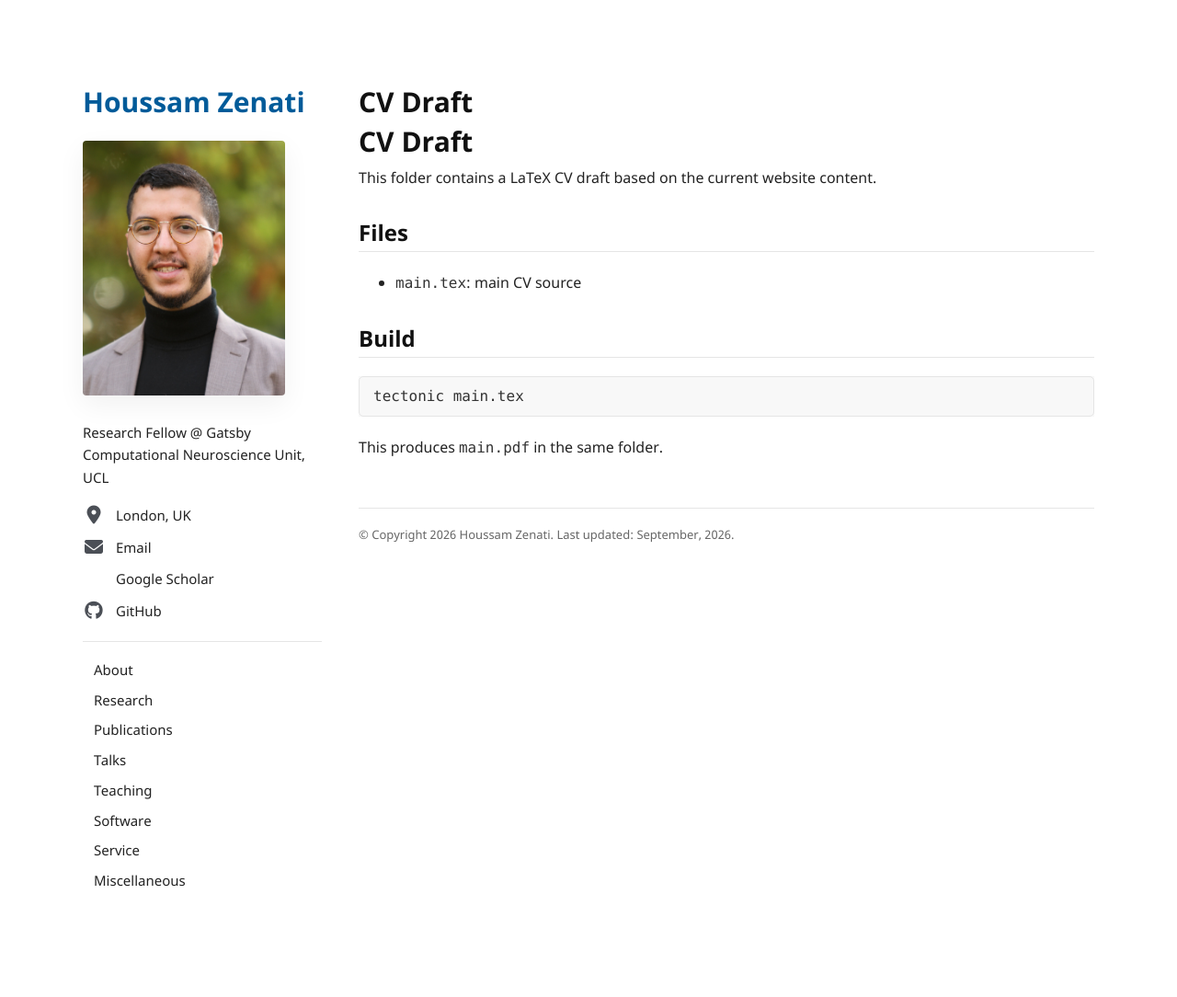
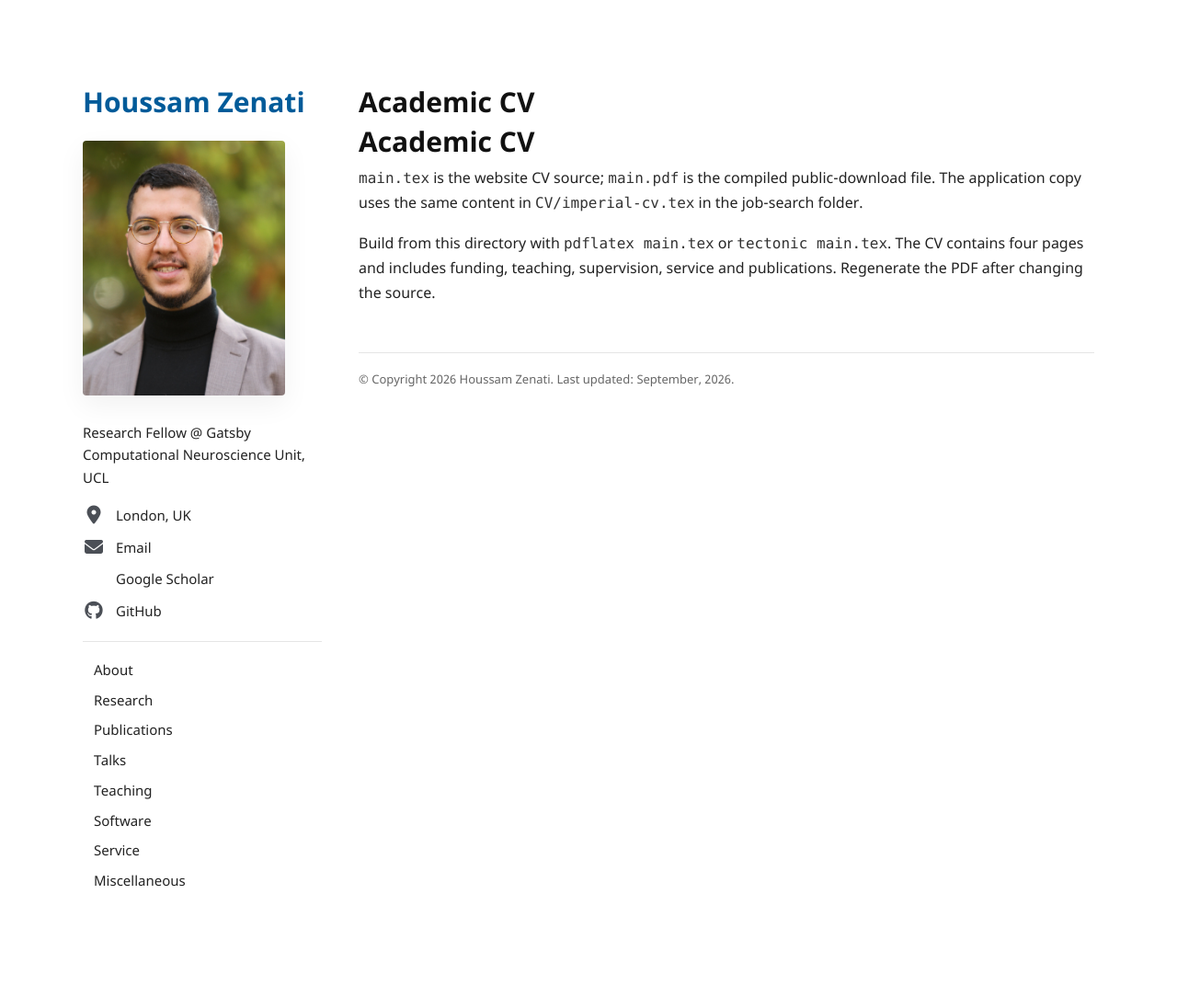
Before and after one commit to houssamzenati/houssamzenati.github.io, a Jekyll site: the page built from CV_site/README.md, in a window 1280 px wide. Shown: the whole page at 92% size. Built offline with Jekyll 4.4.1, drawn with Linux system fonts in a browser that asks for light colours; our own code applies the rules of GitHub Pages for plain Markdown files; a style sheet for code colours, icons or effects is not loaded.

Commit message:
Update academic CV, publications and service record

````diff
--- a/CV_site/README.md
+++ b/CV_site/README.md
@@ -1,15 +1,5 @@
-# CV Draft
+# Academic CV
 
-This folder contains a LaTeX CV draft based on the current website content.
+`main.tex` is the website CV source; `main.pdf` is the compiled public-download file. The application copy uses the same content in `CV/imperial-cv.tex` in the job-search folder.
 
-## Files
-
-- `main.tex`: main CV source
-
-## Build
-
-```bash
-tectonic main.tex
-```
-
-This produces `main.pdf` in the same folder.
+Build from this directory with `pdflatex main.tex` or `tectonic main.tex`. The CV contains four pages and includes funding, teaching, supervision, service and publications. Regenerate the PDF after changing the source.
````
Also changed, not shown: index.md (+6 -4 lines), publications.md (+3 -3 lines), research.md (+3 -2 lines), service.md (+2 -2 lines), teaching.md (+1 -0 lines), 2 other files.
